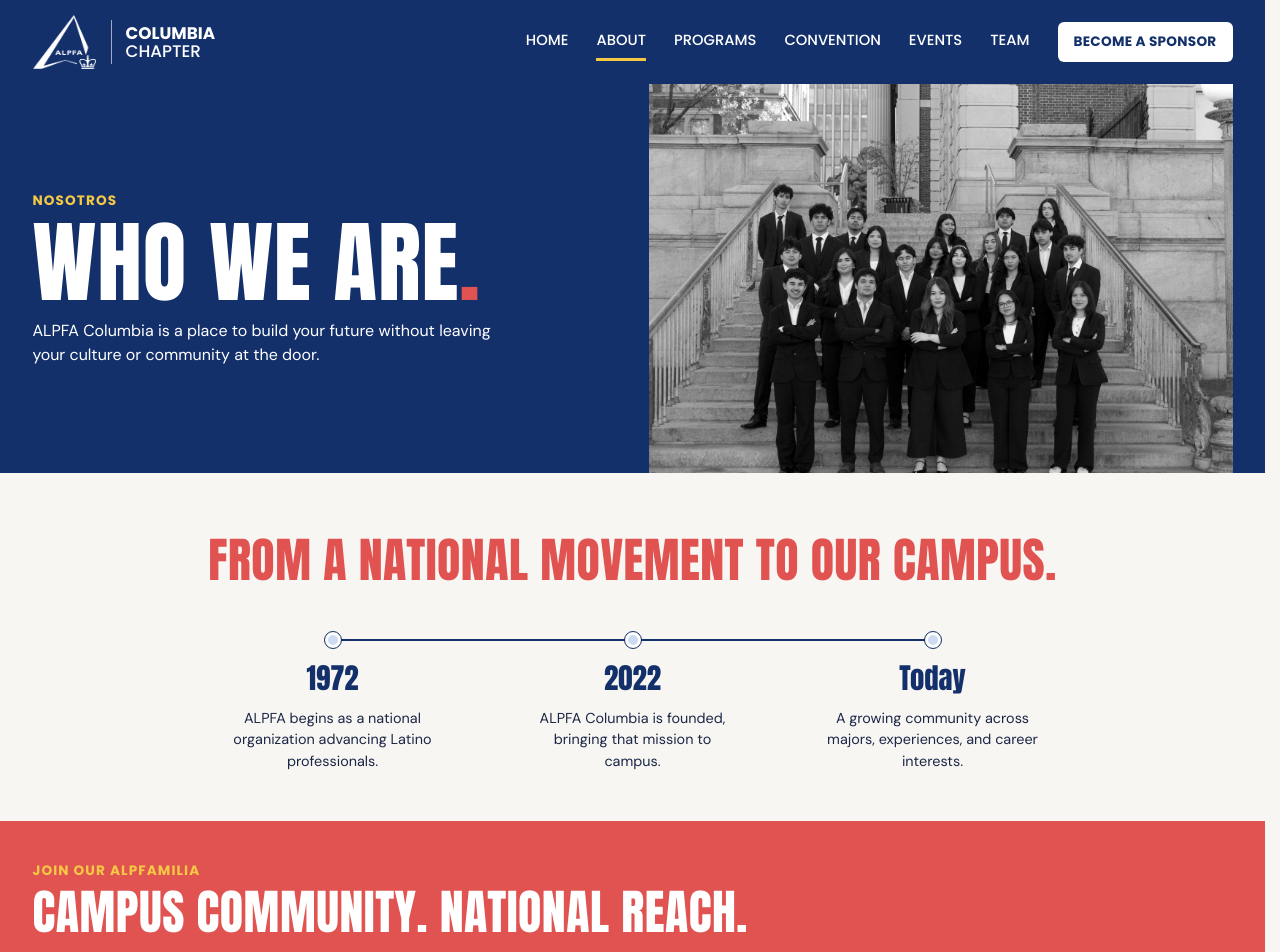
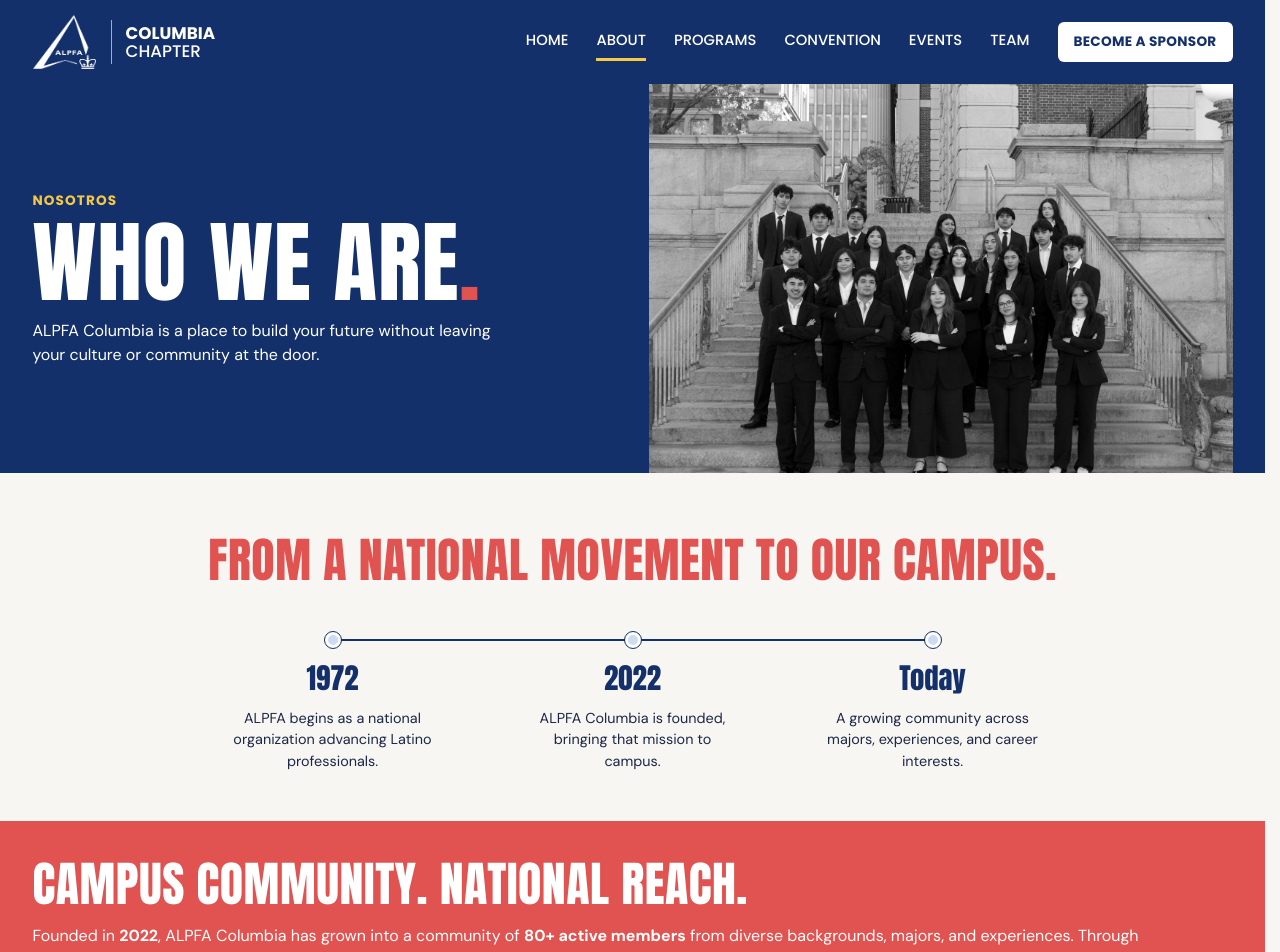
Before and after one commit to michellemai122/alpfa-columbia-website, a React (Vite) app: page /about in a window 1280 px wide. Shown: the top 952 px of the page. Built offline with nearby package versions, Linux system fonts and the light colour scheme.

Commit message:
Remove Join our ALPFAmilia label on About
Co-Authored-By: Claude Opus 5.5 <noreply@anthropic.com>

```diff
--- a/src/pages/About.tsx
+++ b/src/pages/About.tsx
@@ -49,7 +49,6 @@ export function About() {
 
       <section className="mission">
         <div className="container">
-          <p className="eyebrow eyebrow--yellow">Join our ALPFAmilia</p>
           <h2 className="display display--md display--light">Campus community. National reach.</h2>
           <p>
             Founded in <strong>2022</strong>, ALPFA Columbia has grown into a community of{' '}
```
